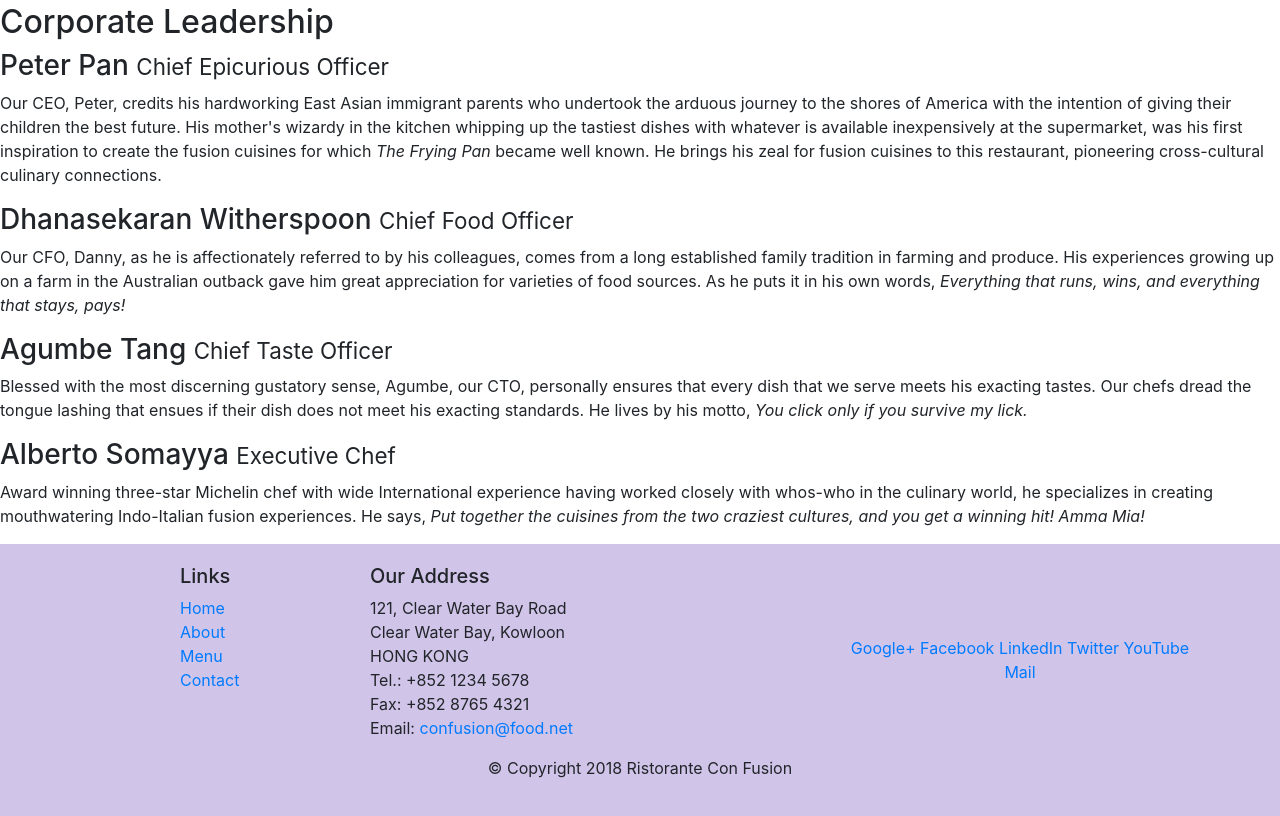
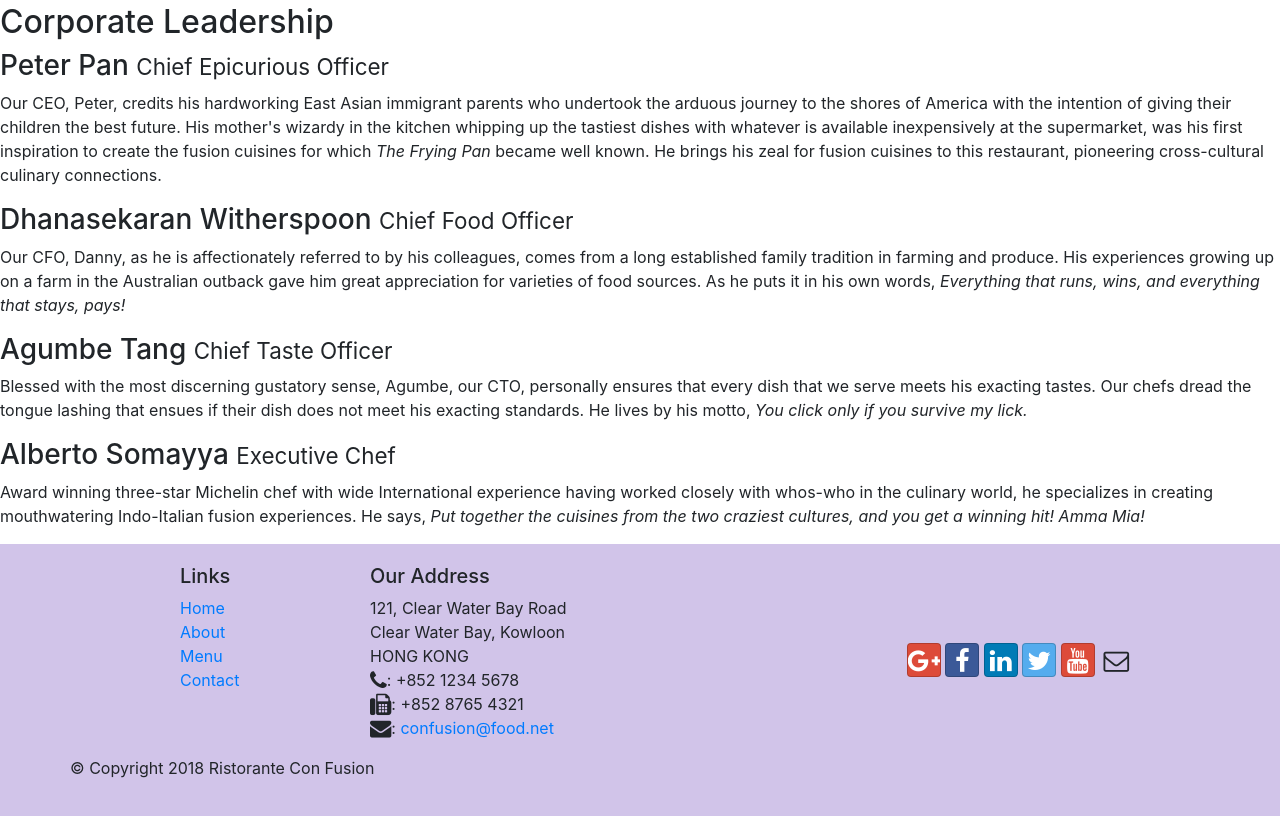
Before and after one commit to SGabriel10/assigment1, a website: page index.html in a window 1280 px wide. Shown: the part 616-1432 px from the top of the page. Drawn offline with nearby package versions, Linux system fonts and the light colour scheme.

Commit message:
install and use the icons and font awesome to social and modify the pages, the footer, changes the social for icons

```diff
--- a/index.html
+++ b/index.html
@@ -10,6 +10,8 @@
 
     <!-- Bootstrap CSS -->
     <link rel="stylesheet" href="node_modules/bootstrap/dist/css/bootstrap.min.css">
+    <link rel="stylesheet" href="node_modules/font-awesome/css/font-awesome.css">
+    <link rel="stylesheet" href="node_modules/bootstrap-social/bootstrap-social.css">
     <link rel="stylesheet" href="css/stylus.css">
 </head>
 
@@ -23,10 +25,10 @@
             </button>
             <div class="collapse navbar-collapse" id="Navbar">
                 <ul class="navbar-nav mr-auto">
-                    <li class="nav-item"><a class="nav-link" href="./index.html">Home</a></li>
-                    <li class="nav-item active"><a class="nav-link" href="./aboutus.html">About</a></li>
-                    <li class="nav-item"><a class="nav-link" href="#">Menu</a></li>
-                    <li class="nav-item"><a class="nav-link" href="#">Contact</a></li>
+                    <li class="nav-item"><a class="nav-link" href="./index.html"><span class="fa fa-home fa-lg"></span>Home</a></li>
+                    <li class="nav-item active"><a class="nav-link" href="./aboutus.html"><span class="fa fa-info fa-lg"></span>About</a></li>
+                    <li class="nav-item"><a class="nav-link" href="#"><span class="fa fa-list fa-lg"></span>Menu</a></li>
+                    <li class="nav-item"><a class="nav-link" href="#"><span class="fa fa-address-card fa-lg"></span>Contact</a></li>
                 </ul>
             </div>
         </div>
@@ -98,21 +100,20 @@
 		              121, Clear Water Bay Road<br>
 		              Clear Water Bay, Kowloon<br>
 		              HONG KONG<br>
-		              Tel.: +852 1234 5678<br>
-		              Fax: +852 8765 4321<br>
-		              Email: <a href="mailto:confusion@food.net">confusion@food.net</a>
+		              <i class="fa fa-phone fa-lg"></i>: +852 1234 5678<br>
+		              <i class="fa fa-fax fa-lg"></i>: +852 8765 4321<br>
+		              <i class="fa fa-envelope fa-lg"></i>: <a href="mailto:confusion@food.net">confusion@food.net</a>
 		           </address>
                 </div>
                 <div class="col-12 col-sm-4 align-self-center">
                     <div class="text-center">
-                        <a href="http://google.com/+">Google+</a>
-                        <a href="http://www.facebook.com/profile.php?id=">Facebook</a>
-                        <a href="http://www.linkedin.com/in/">LinkedIn</a>
-                        <a href="http://twitter.com/">Twitter</a>
-                        <a href="http://youtube.com/">YouTube</a>
-                        <a href="mailto:">Mail</a>
+                        <a class="btn btn-social-icon btn-google" href="http://google.com/+"><i class="fa fa-google-plus"></i></a>
+                        <a class="btn btn-social-icon btn-facebook" href="http://www.facebook.com/profile.php?id="><i class="fa fa-facebook"></i></a>
+                        <a class="btn btn-social-icon btn-linkedin" href="http://www.linkedin.com/in/"><i class="fa fa-linkedin"></i></a>
+                        <a class="btn btn-social-icon btn-twitter" href="http://twitter.com/"><i class="fa fa-twitter"></i></a>
+                        <a class="btn btn-social-icon btn-google" href="http://youtube.com/"><i class="fa fa-youtube"></i></a>
+                        <a class="btn btn-social-icon" href="mailto:"><i class="fa fa-envelope-o"></i></a>
                     </div>
-                </div>
            </div>
            <div class="row justify-content-center">
                 <div class="col-auto">
--- a/package.json
+++ b/package.json
@@ -23,6 +23,8 @@
   },
   "dependencies": {
     "bootstrap": "^4.5.3",
+    "bootstrap-social": "^5.1.1",
+    "font-awesome": "^4.7.0",
     "jquery": "^3.5.1",
     "popper.js": "^1.12.9"
   }
```
Also changed, not shown: aboutus.html (+16 -14 lines), 1 other file.
